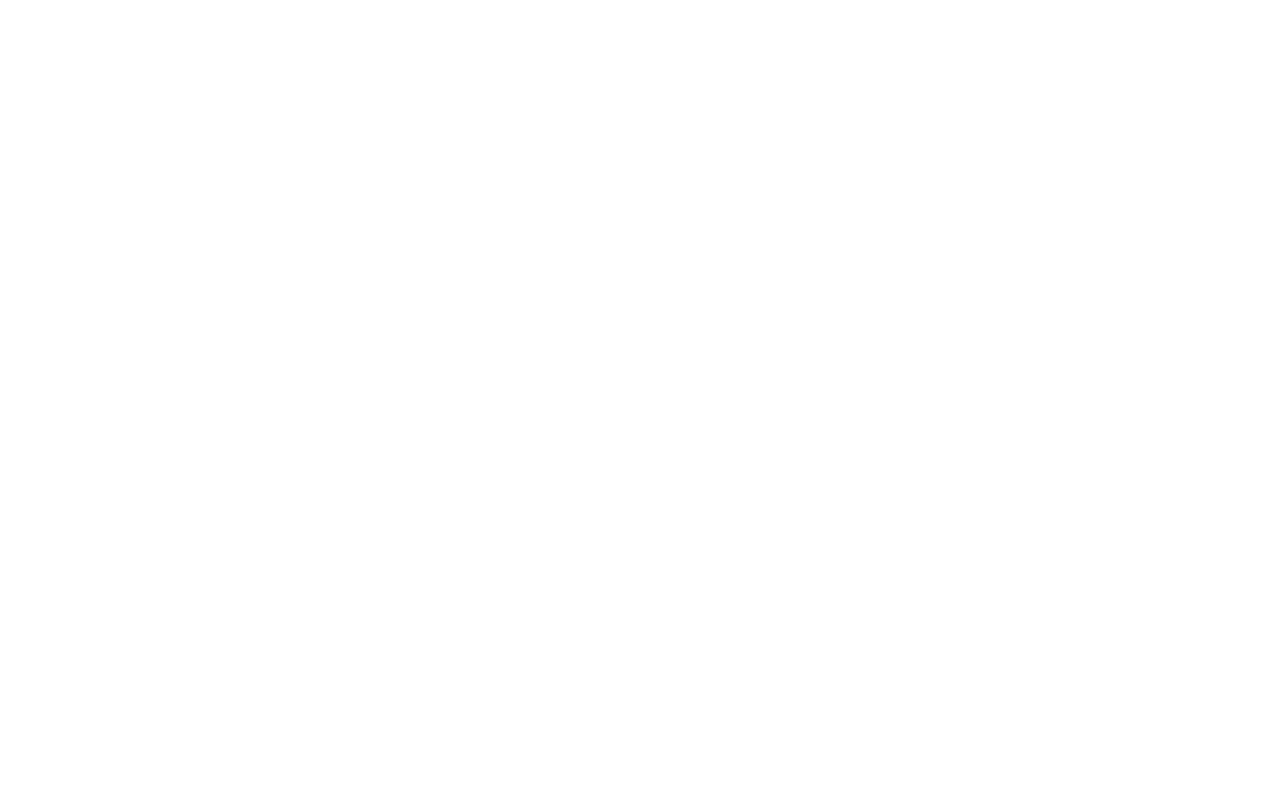
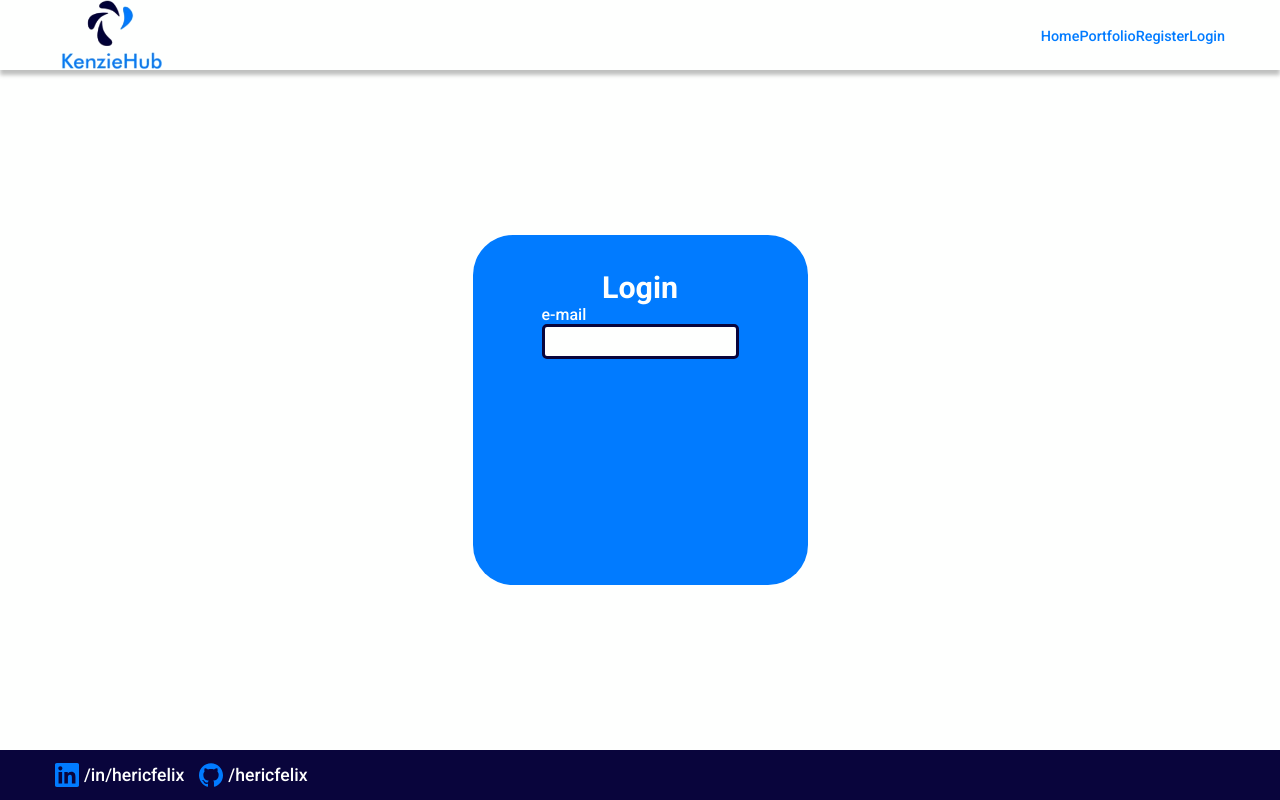
Before and after one commit to Kenzie-Academy-Brasil-Developers/kenzie-hub-hericfelix, a React (Create React App) app: page /login in a window 1280 px wide. Built offline with nearby package versions, Linux system fonts and the light colour scheme.

Commit message:
feat: input component created

```diff
--- a/src/components/Input/index.js
+++ b/src/components/Input/index.js
@@ -0,0 +1,14 @@
+import { Container, InputBox } from "./style";
+
+const Input = ({ label, ...rest }) => {
+  return (
+    <Container>
+      <p>{label}</p>
+      <InputBox>
+        <input {...rest}></input>
+      </InputBox>
+    </Container>
+  );
+};
+
+export default Input;
--- /dev/null
+++ b/src/components/Input/style.js
@@ -0,0 +1,26 @@
+import styled from "styled-components";
+
+export const Container = styled.div`
+  text-align: left;
+  color: var(--white);
+  p {
+    background-color: transparent;
+    font-weight: 500;
+  }
+`;
+
+export const InputBox = styled.div`
+  border-radius: 5px;
+  border: 3px solid var(--dark-blue);
+  background-color: var(--white);
+  padding: 5px;
+  width: 100%;
+
+  input {
+    background-color: transparent;
+    border: none;
+  }
+  input:focus {
+    outline: none;
+  }
+`;
--- a/src/pages/Login/index.js
+++ b/src/pages/Login/index.js
@@ -1,5 +1,21 @@
+import Footer from "../../components/Footer";
+import Header from "../../components/Header";
+import Input from "../../components/Input";
+import { Container, Content, Form } from "./style";
+
 const Login = () => {
-  return <div></div>;
+  return (
+    <Container>
+      <Header />
+      <Content>
+        <Form>
+          <h2>Login</h2>
+          <Input label="e-mail" />
+        </Form>
+      </Content>
+      <Footer />
+    </Container>
+  );
 };
 
 export default Login;
--- /dev/null
+++ b/src/pages/Login/style.js
@@ -0,0 +1,39 @@
+import styled from "styled-components";
+
+export const Container = styled.div`
+  display: flex;
+  flex-direction: column;
+  align-items: center;
+  height: calc(100vh - 50px);
+`;
+
+export const Content = styled.div`
+  width: 100%;
+  max-width: 1170px;
+  flex: 1;
+  display: flex;
+  justify-content: center;
+  align-items: center;
+`;
+
+export const Form = styled.form`
+  background-color: var(--light-blue);
+  height: 350px;
+  max-height: 60vh;
+  width: 335px;
+  border-radius: 40px;
+  color: var(--white);
+  padding: 35px;
+  display: flex;
+  flex-direction: column;
+  justify-content: self-start;
+  align-items: center;
+  h2 {
+    background-color: transparent;
+    font-weight: 600;
+    font-size: 1.9rem;
+  }
+  :nth-child(1n) {
+    margin-bottom: 10px;
+  }
+`;
```
Also changed, not shown: src/components/Button/index.js (deleted).
